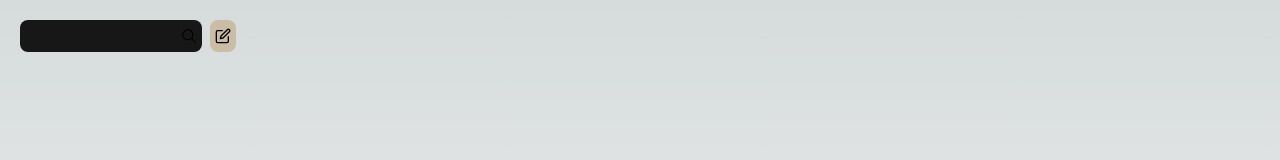
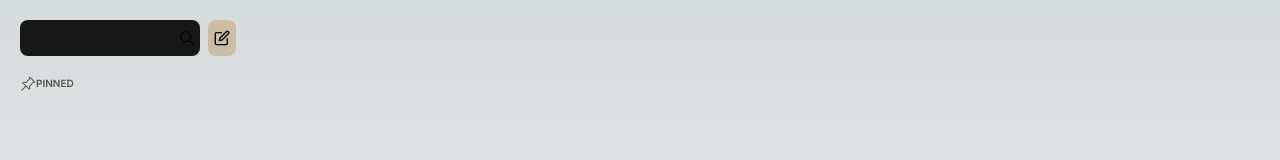
Before and after one commit to ishk9/getYourDiet, a Next.js app in the folder client/: page /Home in a window 1280 px wide. Shown: the top 160 px of the page. Built offline with nearby package versions, Linux system fonts and the light colour scheme.

Commit message:
Feature: Added pinned section!

```diff
--- a/client/components/History.js
+++ b/client/components/History.js
@@ -1,6 +1,7 @@
 import React from 'react'
 import { FiEdit } from "react-icons/fi";
 import { GoSearch } from "react-icons/go";
+import { BsPinAngle } from "react-icons/bs";
 
 function History() {
     return (
@@ -8,15 +9,15 @@ function History() {
             <div className='flex justify-center items-center'>
                 {/* Search Bar */}
                 <div className='flex'>
-                    <input className="h-8 rounded-l-lg w-full bg-neutral-900 p-2 outline-none"
+                    <input className="h-9 rounded-l-lg w-full bg-neutral-900 p-2 outline-none"
                     />
-                    <button className="flex justify-center items-center hover:bg-neutral-800 h-8 w-8 bg-neutral-900 rounded-r-lg">
+                    <button className="flex justify-center items-center hover:bg-neutral-800 h-9 w-8 bg-neutral-900 rounded-r-lg">
                         <GoSearch />
                     </button>
                 </div>
 
                 {/* Create new button */}
-                <div className="flex justify-center items-center h-8 w-10 ml-2 bg-[#CBBCA5] rounded-lg">
+                <div className="flex justify-center items-center h-9 w-11 ml-2 bg-[#CBBCA5] rounded-lg">
                     <FiEdit color='black' size={16}/>
                 </div>
 
@@ -24,7 +25,9 @@ function History() {
 
 
 
-            <div>
+            <div className='flex justify-start items-start mt-5'>
+                <BsPinAngle className='text-neutral-600'/>
+                <p className='text-neutral-600 font-semibold text-[10px] uppercase'>Pinned</p>
                 {/* Pinned Diets */}
             </div>
 
```
